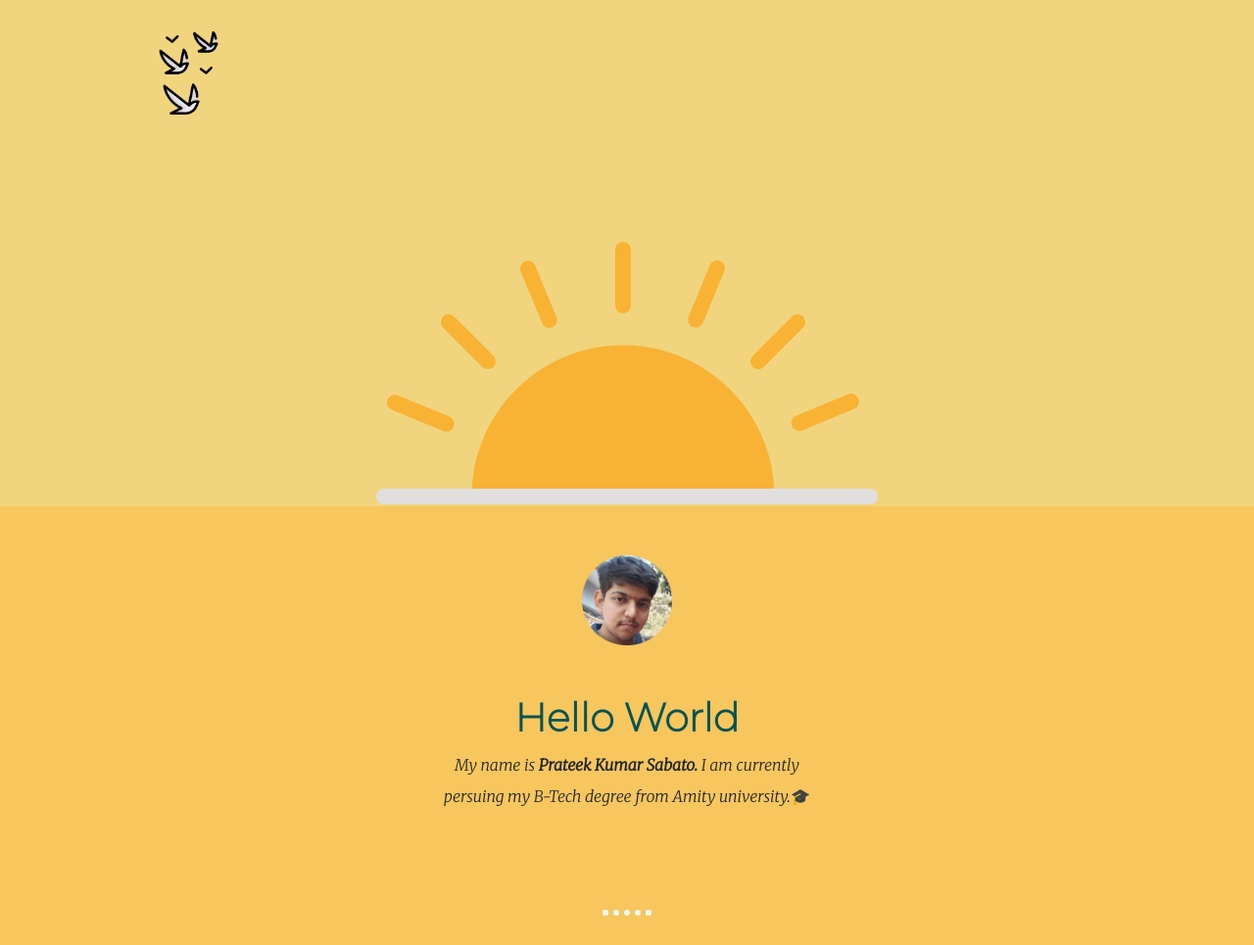
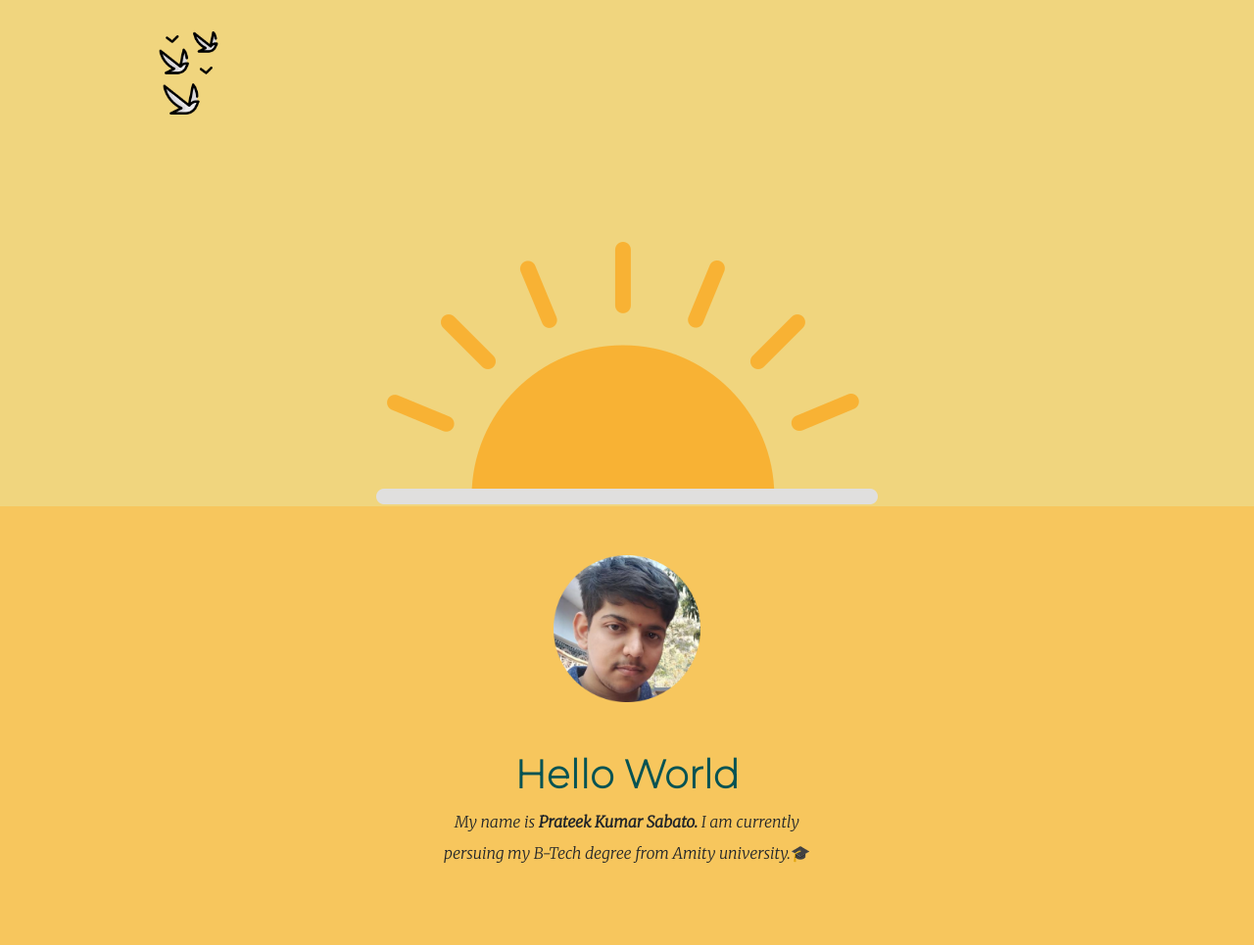
Before and after one commit to prateek-101/website, a plain HTML site: page index.html in a window 1280 px wide. Shown: the part 335-1300 px from the top of the page at 98% size. Drawn offline with nearby package versions, Linux system fonts and the light colour scheme.

Commit message:
Update styles.css

```diff
--- a/css/styles.css
+++ b/css/styles.css
@@ -131,8 +131,8 @@ p {
     text-decoration: underline;
 }
 .prateekIMG{
-    height: 15%;
-    width: 15%;
+    height: 250px;
+    width: 250px;
     padding: 50px;
 }
 .intro_para{
```
